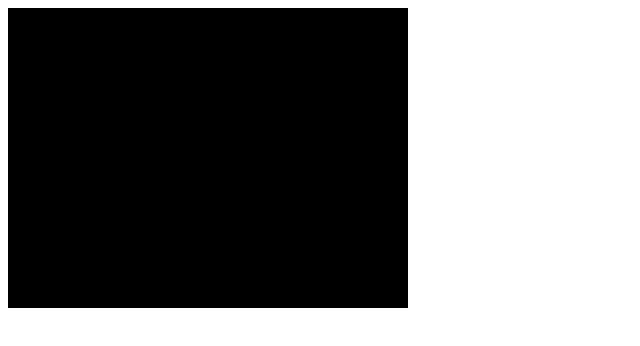
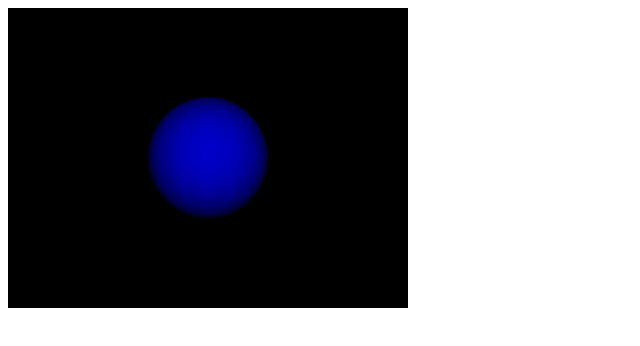
Before and after one commit to CamHardy/three_js, a plain HTML site: page index.html in a window 1280 px wide. Shown: the whole page, without its empty margins (0-640 px from the left). Drawn offline with Linux system fonts and the light colour scheme.

Commit message:
blue ball in space

```diff
--- a/index.html
+++ b/index.html
@@ -1,5 +1,6 @@
 <html>
 <head>
+	<meta charset="utf-8">
 	<title>Learning three.js!</title>
 	<script src="js/three.min.js"></script>
 	<script src="js/main.js"></script>
--- a/js/main.js
+++ b/js/main.js
@@ -1,4 +1,5 @@
 // main.js
+'use strict';
 
 window.onload = function () {
 	// set the scene size
@@ -31,4 +32,56 @@ window.onload = function () {
 
 	// attach the renderer-supplied DOM element
 	container.appendChild(renderer.domElement);
+
+	addSphere(scene);
+	addLight(scene);
+
+	function update() {
+	// draw the scene!
+	renderer.render(scene, camera);
+
+	// schedule the next frame
+	requestAnimationFrame(update);
+	}
+
+	// schedule the first frame
+	requestAnimationFrame(update);
 }
+
+function addSphere(scene) {
+	// set up the sphere constants
+	const RADIUS = 50;
+	const SEGMENTS = 16;
+	const RINGS = 16;
+	const sphereMaterial = new THREE.MeshLambertMaterial(
+	{
+		color: 0x0000CC
+	});
+
+	// create a new mesh with sphere geometry
+	const sphere = new THREE.Mesh(
+		new THREE.SphereGeometry(
+			RADIUS,
+			SEGMENTS,
+			RINGS),
+		sphereMaterial);
+
+	// move the sphere where we can see it
+	sphere.position.z = -300;
+
+	// add the sphere to the scene
+	scene.add(sphere);
+}
+
+function addLight(scene) {
+	// create a point light
+	const pointLight = new THREE.PointLight(0xFFFFFF);
+
+	// set the light's position
+	pointLight.position.x = 10;
+	pointLight.position.y = 50;
+	pointLight.position.z = 130;
+
+	// add to the scene
+	scene.add(pointLight);
+}
```
